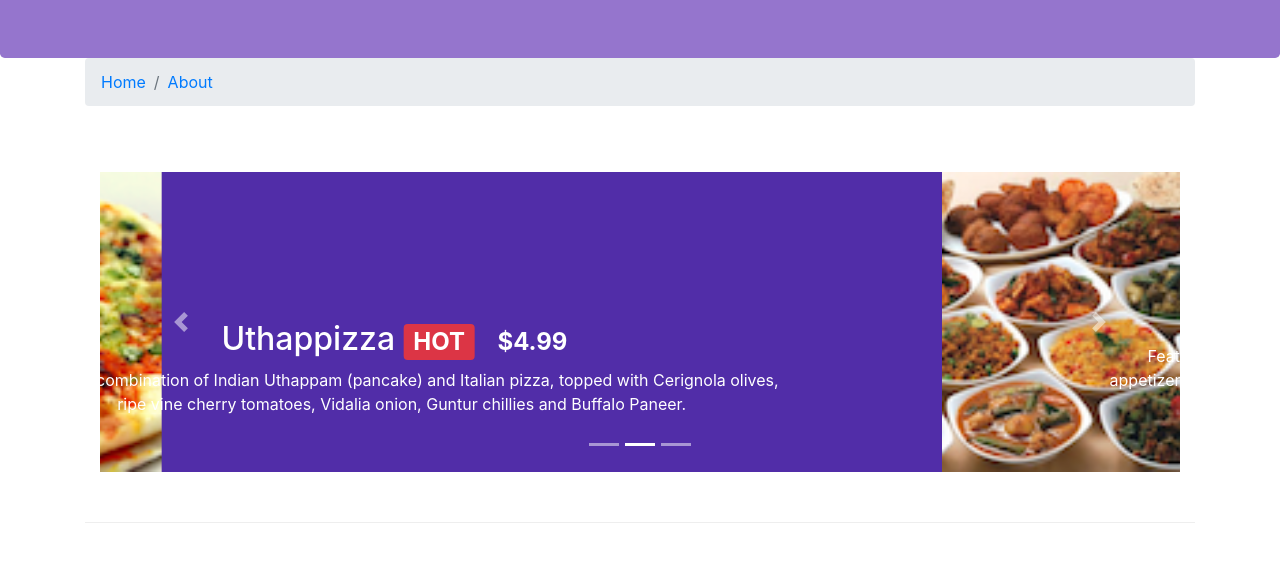
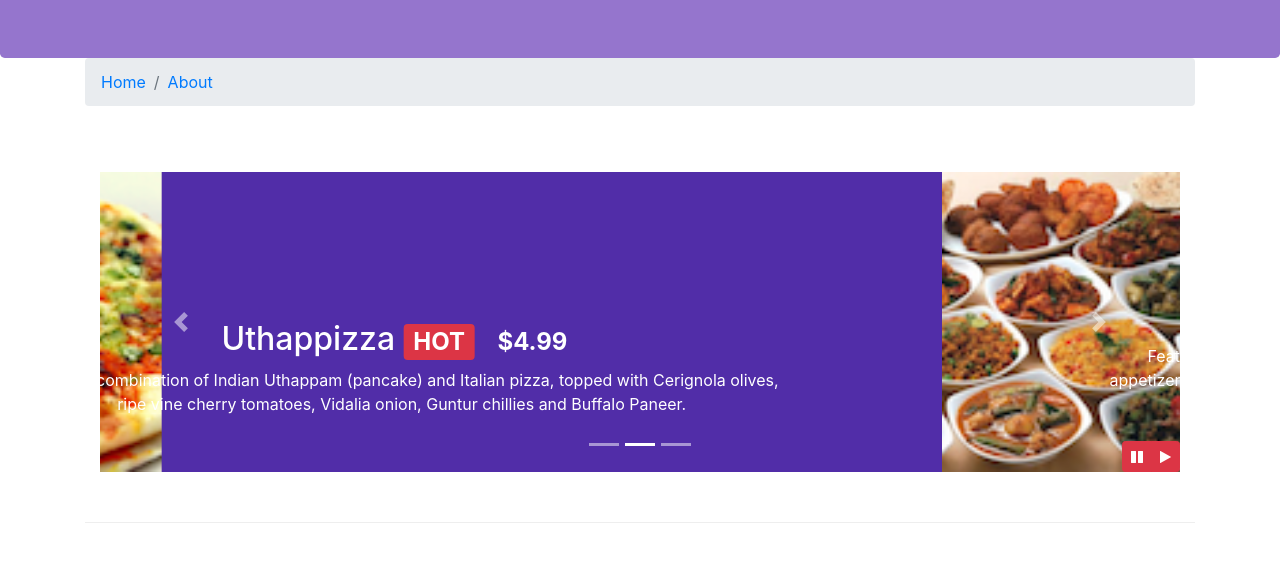
Before and after one commit to alinavasilciuc/Bootstrap, a website: page conFusion/index.html in a window 1280 px wide. Shown: the part 226-800 px from the top of the page. Drawn offline with nearby package versions, Linux system fonts and the light colour scheme.

Commit message:
bootstrap jquery

```diff
--- a/conFusion/css/styles.css
+++ b/conFusion/css/styles.css
@@ -60,3 +60,10 @@
     left: 0;
     min-height: 300px;
 }
+
+#carouselButton {
+    right:0px;
+    position: absolute;
+    bottom: 0px;
+    z-index: 1;
+}
--- a/conFusion/index.html
+++ b/conFusion/index.html
@@ -17,6 +17,7 @@
 
 
 <body>
+<!------------------- NAVIGATION BAR -------------------------------------------------------------------------------------------------------------------------------------------->
     <nav class="navbar navbar-dark navbar-expand-sm fixed-top">
         <div class="container">
             <button class="navbar-toggler" type="button" data-toggle="collapse" data-target="#Navbar">
@@ -38,6 +39,7 @@
         </div>
     </nav>
 
+<!---------------- MODAL FOR LOGIN BUTTON ------------------------------------------------------------------------------------------------------------------------------------------>
     <div id="loginModal" class="modal fade" role="dialog">
         <div class="modal-dialog modal-lg" role="content">
             <!-- Modal content-->
@@ -75,6 +77,7 @@
         </div>
     </div>
 
+<!---------------- MODAL FOR TABLE RESERVATION BUTTON ------------------------------------------------------------------------------------------------------------------------------------------>
     <div id="reserveTableModal" class="modal fade" tabindex="-1" role="dialog">
         <div class="modal-dialog  modal-lg" role="document">
             <div class="modal-content">
@@ -139,6 +142,7 @@
         </div>
     </div>
 
+<!---------------- PAGE HEADER WITH RESTAURANT NAME AND DESCRIPTION ------------------------------------------------------------------------------------------------------------------------------------------>
     <header class="jumbotron">
         <div class="container">
             <div class="row row-header">
@@ -164,6 +168,7 @@
             <li class="breadcrumb-item "><a href="./aboutus.html">About</a></li>
         </ol>
 
+    <!---------------- CAROUSEL ------------------------------------------------------------------------------------------------------------------------------------------>
         <div class="row row-content">
             <div class="col-12">
                 <div id="mycarousel" class="carousel slide" data-ride="carousel">
@@ -205,10 +210,18 @@
                     <a class="carousel-control-next" href="#mycarousel" role="button" data-slide="next">
                         <span class="carousel-control-next-icon"></span>
                     </a>
+                    <div class="btn-group" id="carouselButton">
+                        <button class="btn btn-danger btn-sm" id="carousel-pause">
+                            <span class="fa fa-pause"></span>
+                        </button>
+                        <button class="btn btn-danger btn-sm" id="carousel-play">
+                            <span class="fa fa-play"></span>
+                        </button>
+                    </div>
                 </div>
             </div>
         </div>
-
+    <!---------------- 3 ROWS WITH IMAGES AND TEXT ON SIDES AND WITH BADGES ------------------------------------------------------------------------------------------------------------------------------------------>
         <div class="row row-content align-items-center">
             <div class="col-12 col-sm-4 order-sm-last col-md=3">
                 <h3>Our Lipsmacking Culinary Creations</h3>
@@ -260,6 +273,7 @@
             </div>
         </div>
 
+    <!---------------- TABLE RESERVATION FORM ------------------------------------------------------------------------------------------------------------------------------------------>
         <div class="row row-content">
             <div class="col col-sm-6 ">
                 <div class="card" id="reserveform">
@@ -301,6 +315,7 @@
         </div>
     </div>
 
+<!---------------- FOOTER ------------------------------------------------------------------------------------------------------------------------------------------>
     <footer  class="footer">
         <div class="container">
             <div class="row">
@@ -342,11 +357,25 @@
            </div>
         </div>
     </footer>
+
+<!---------------- JAVASCRIPT FILES ------------------------------------------------------------------------------------------------------------------------------------------>
     <!-- jQuery first, then Popper.js, then Bootstrap JS. -->
     <script src="node_modules/jquery/dist/jquery.slim.min.js"></script>
     <script src="node_modules/popper.js/dist/umd/popper.min.js"></script>
     <script src="node_modules/bootstrap/dist/js/bootstrap.min.js"></script>
 
+    <!-- JavaScript code to to activate the Carousel buttons play and stop -->
+    <script>
+        $(document).ready(function(){
+            $("#mycarousel").carousel( { interval: 2000 } );
+            $("#carousel-pause").click(function(){
+                $("#mycarousel").carousel('pause');
+            });
+            $("#carousel-play").click(function(){
+                $("#mycarousel").carousel('cycle');
+            });
+        });
+    </script>
 
 </body>
 
```
